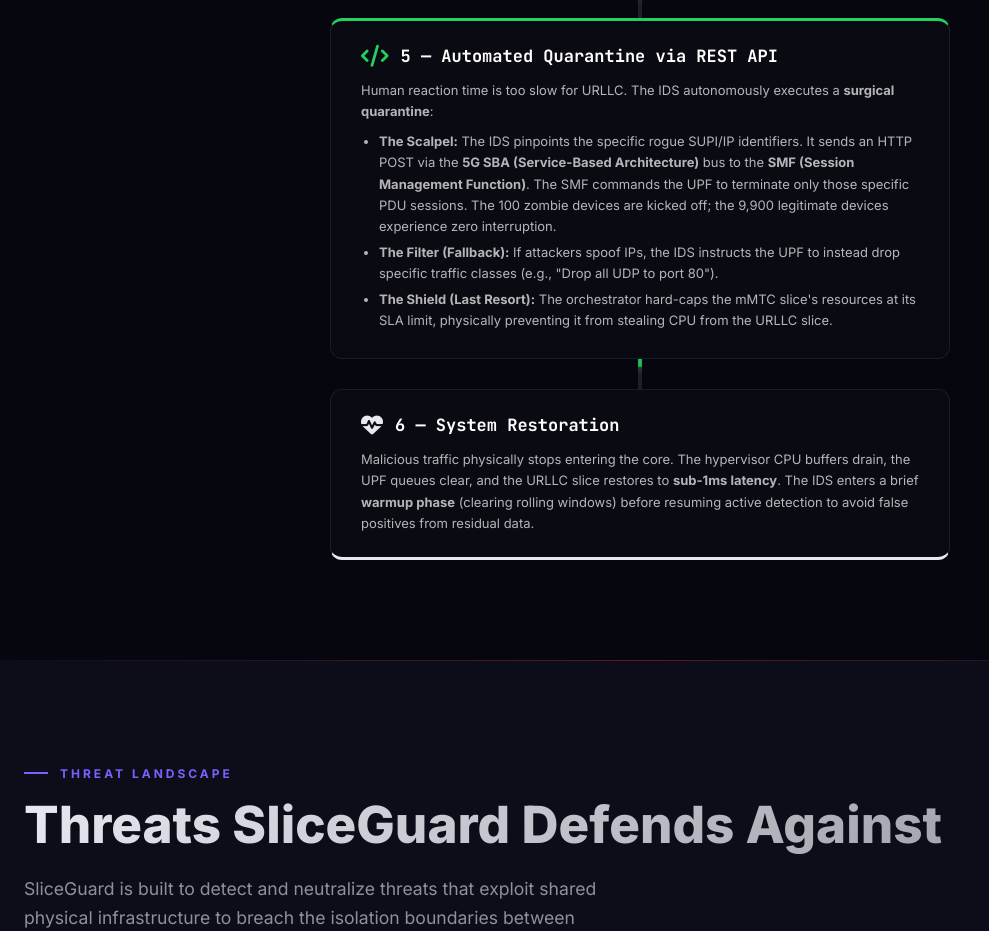
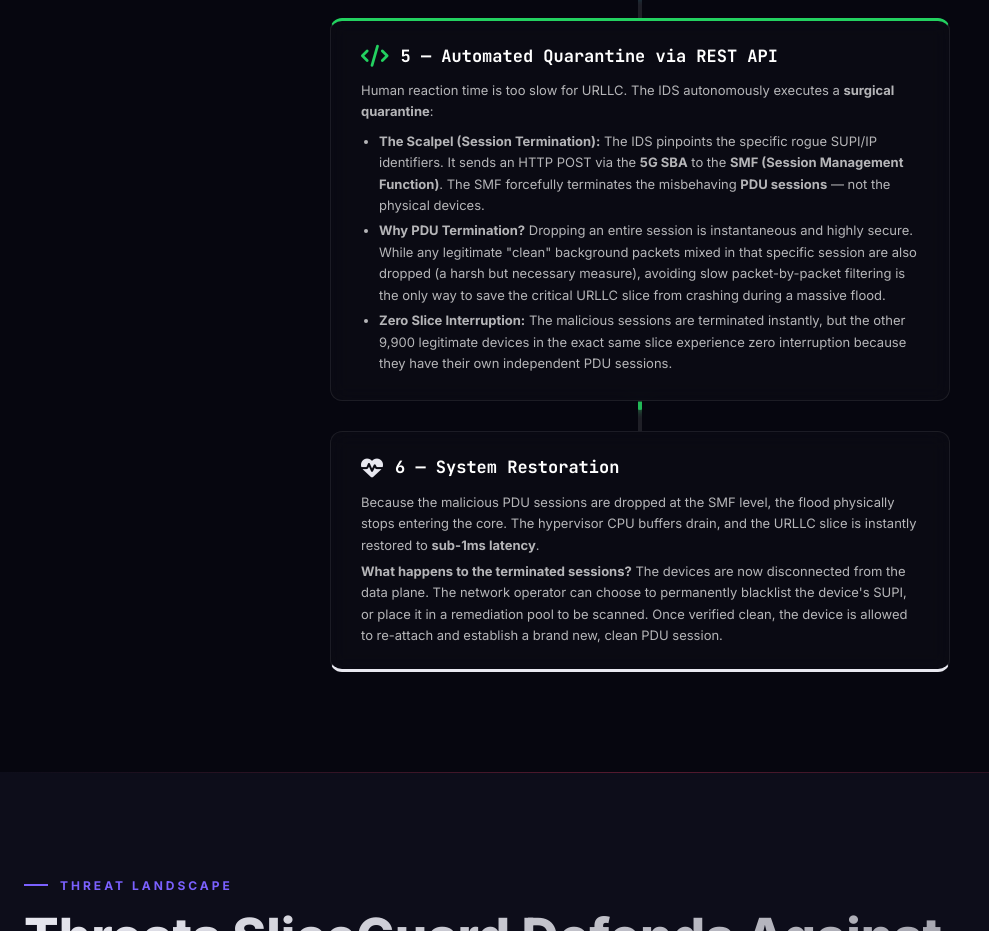
Before and after one commit to fouad3966/5G-SliceGuard, a plain HTML site: page website/index.html in a window 1280 px wide. Shown: the part 4122-5053 px from the top of the page, without its empty margins (0-989 px from the left). Drawn offline with nearby package versions, Linux system fonts and the light colour scheme.

Commit message:
docs: clarify PDU session termination semantics and system restoration logic in website and architecture files

```diff
--- a/website/index.html
+++ b/website/index.html
@@ -259,9 +259,9 @@
                     <h4><i class="fas fa-code" style="color: #23d160; font-size: 22px;"></i> 5 — Automated Quarantine via REST API</h4>
                     <p>Human reaction time is too slow for URLLC. The IDS autonomously executes a <strong>surgical quarantine</strong>:</p>
                     <ul>
-                        <li><strong>The Scalpel:</strong> The IDS pinpoints the specific rogue SUPI/IP identifiers. It sends an HTTP POST via the <strong>5G SBA (Service-Based Architecture)</strong> bus to the <strong>SMF (Session Management Function)</strong>. The SMF commands the UPF to terminate only those specific PDU sessions. The 100 zombie devices are kicked off; the 9,900 legitimate devices experience zero interruption.</li>
-                        <li><strong>The Filter (Fallback):</strong> If attackers spoof IPs, the IDS instructs the UPF to instead drop specific traffic classes (e.g., "Drop all UDP to port 80").</li>
-                        <li><strong>The Shield (Last Resort):</strong> The orchestrator hard-caps the mMTC slice's resources at its SLA limit, physically preventing it from stealing CPU from the URLLC slice.</li>
+                        <li><strong>The Scalpel (Session Termination):</strong> The IDS pinpoints the specific rogue SUPI/IP identifiers. It sends an HTTP POST via the <strong>5G SBA</strong> to the <strong>SMF (Session Management Function)</strong>. The SMF forcefully terminates the misbehaving <strong>PDU sessions</strong> — not the physical devices.</li>
+                        <li><strong>Why PDU Termination?</strong> Dropping an entire session is instantaneous and highly secure. While any legitimate "clean" background packets mixed in that specific session are also dropped (a harsh but necessary measure), avoiding slow packet-by-packet filtering is the only way to save the critical URLLC slice from crashing during a massive flood.</li>
+                        <li><strong>Zero Slice Interruption:</strong> The malicious sessions are terminated instantly, but the other 9,900 legitimate devices in the exact same slice experience zero interruption because they have their own independent PDU sessions.</li>
                     </ul>
                 </div>
 
@@ -270,7 +270,8 @@
                 <!-- STEP 6 — Restoration -->
                 <div class="pipe-node-v3" style="border-bottom: 3px solid var(--text-primary); margin-bottom: 20px;">
                     <h4><i class="fas fa-heart-pulse" style="color: var(--text-primary); font-size: 22px;"></i> 6 — System Restoration</h4>
-                    <p>Malicious traffic physically stops entering the core. The hypervisor CPU buffers drain, the UPF queues clear, and the URLLC slice restores to <strong>sub-1ms latency</strong>. The IDS enters a brief <strong>warmup phase</strong> (clearing rolling windows) before resuming active detection to avoid false positives from residual data.</p>
+                    <p>Because the malicious PDU sessions are dropped at the SMF level, the flood physically stops entering the core. The hypervisor CPU buffers drain, and the URLLC slice is instantly restored to <strong>sub-1ms latency</strong>.</p>
+                    <p style="margin-top: 5px;"><strong>What happens to the terminated sessions?</strong> The devices are now disconnected from the data plane. The network operator can choose to permanently blacklist the device's SUPI, or place it in a remediation pool to be scanned. Once verified clean, the device is allowed to re-attach and establish a brand new, clean PDU session.</p>
                 </div>
 
             </div>
```
Also changed, not shown: 1 other file.
